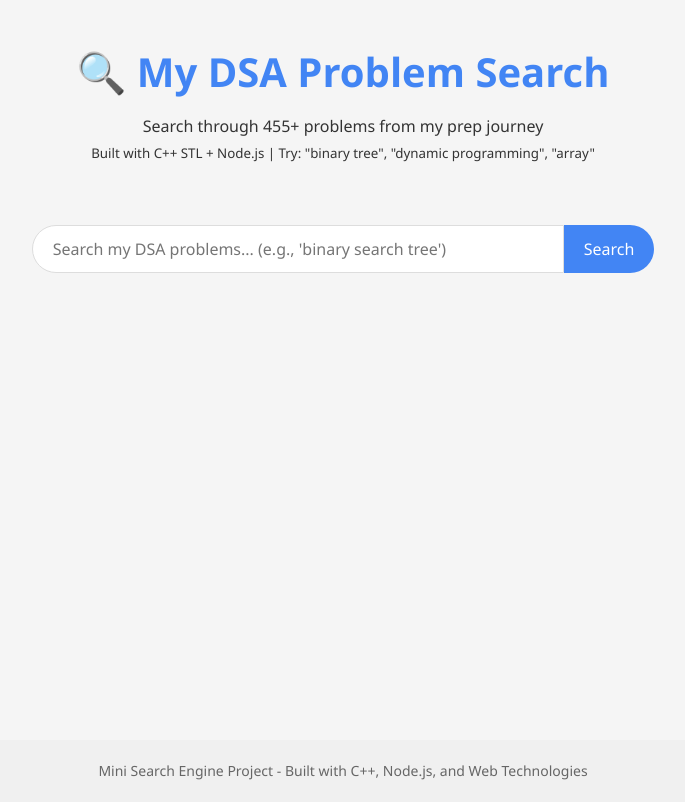
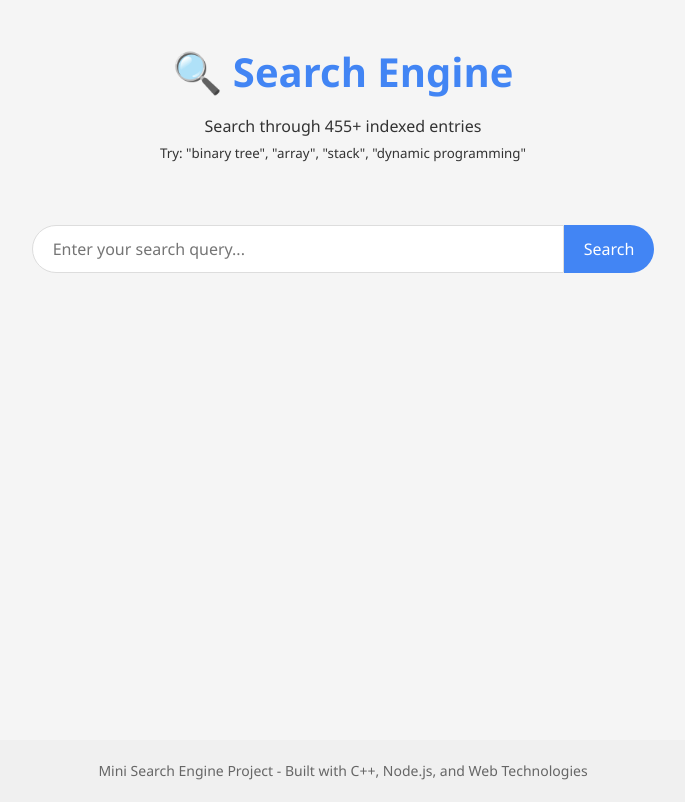
Before and after one commit to prithamnandavaram/minisearchengine, a website: page web-interface/public/index.html in a window 1280 px wide. Shown: the whole page, without its empty margins (297-982 px from the left). Drawn offline with Linux system fonts and the light colour scheme.

Commit message:
Fix: Make generic branding, fix refresh issue, update documentation

```diff
--- a/web-interface/public/index.html
+++ b/web-interface/public/index.html
@@ -3,20 +3,20 @@
 <head>
     <meta charset="UTF-8">
     <meta name="viewport" content="width=device-width, initial-scale=1.0">
-    <title>Mini Search Engine</title>
+    <title>Search Engine</title>
     <link rel="stylesheet" href="styles.css">
 </head>
 <body>
     <div class="container">
         <header>
-            <h1>🔍 My DSA Problem Search</h1>
-            <p>Search through 455+ problems from my prep journey</p>
-            <small>Built with C++ STL + Node.js | Try: "binary tree", "dynamic programming", "array"</small>
+            <h1>🔍 Search Engine</h1>
+            <p>Search through 455+ indexed entries</p>
+            <small>Try: "binary tree", "array", "stack", "dynamic programming"</small>
         </header>
 
         <div class="search-container">
             <form id="search-form">
-                <input type="text" id="search-input" placeholder="Search my DSA problems... (e.g., 'binary search tree')" required>
+                <input type="text" id="search-input" placeholder="Enter your search query..." required>
                 <button type="submit">Search</button>
             </form>
         </div>
```
Also changed, not shown: web-interface/server.js (+9 -1 lines), README.md, vercel.json (added).
